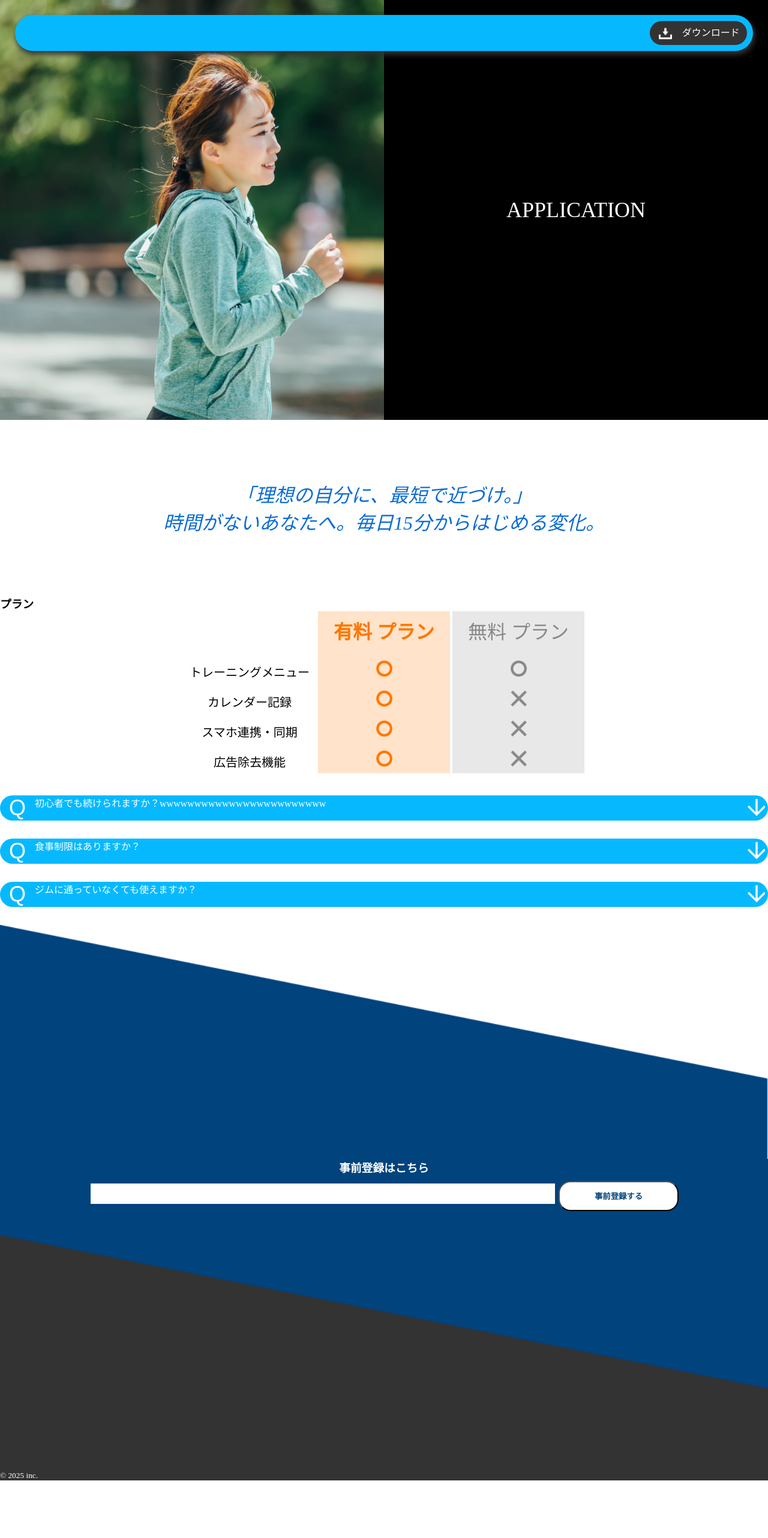
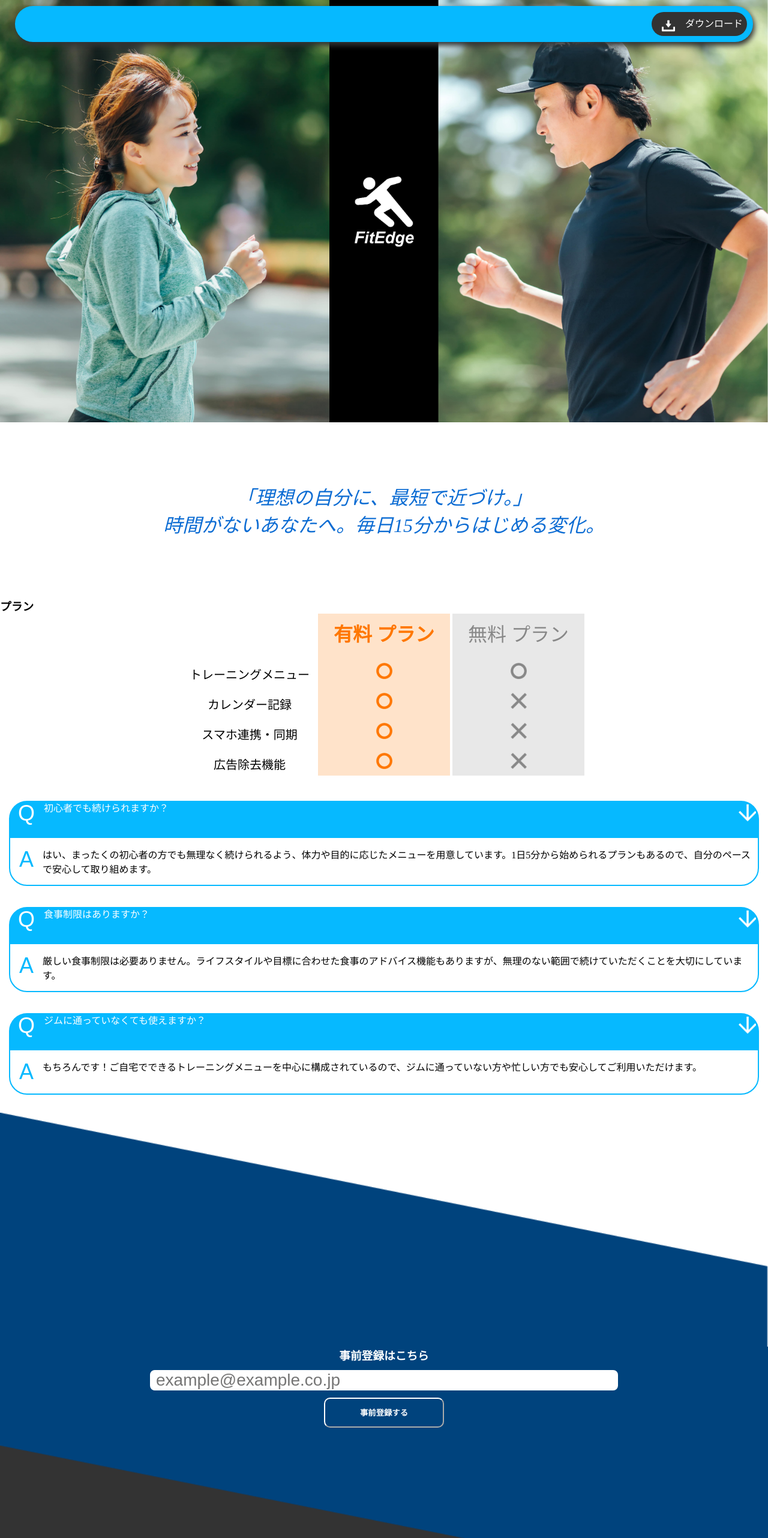
Before and after one commit to ty1227s/myportfolio2025, a plain HTML site: page ex2.html in a window 1280 px wide. Shown: the top 2564 px of the page at 60% size. Before the commit the page ends 2468 px from the top, so only its background shows below. Drawn offline with nearby package versions, Linux system fonts and the light colour scheme.

Commit message:
5/17日中

```diff
--- a/ex2.html
+++ b/ex2.html
@@ -9,7 +9,7 @@
 <body>
   <header class="header">
     <div class="header__logo">
-      <p class="header__logo-content">APPLICATION</p>
+      <p class="header__logo-content">FitEdge</p>
     </div>
     <div class="header__empty"></div>
     <div class="header__download">
@@ -22,10 +22,15 @@
 
   <main>
     <section class="mv">
-      <div class="mv__img"></div>
+      <div class="mv__symbol-sp">
+        <img class="mv__symbol-sp-img" src="img/fitedge.png" alt="FitEdgeシンボルマーク">
+      </div>
+      <div class="mv__img1"></div>
       <div class="mv__name">
-        <p class="mv__name-content">APPLICATION</p>
+        <img class="mv__symbol-img" src="img/fitedge.png" alt="FitEdgeシンボルマーク">
       </div>
+      <div class="mv__img2"></div>
+
     </section>
 
     <section class="slogan">
@@ -102,6 +107,12 @@
       </div>
     </section>
 
+    <section class="usage">
+      <div class="inner">
+
+      </div>
+    </section>
+
     <section class="qanda">
       <div class="inner">
         <div class="qanda__unit">
@@ -112,7 +123,7 @@
 
             <div class="qanda__unit-question-content">
               <p>
-                初心者でも続けられますか？wwwwwwwwwwwwwwwwwwwwwwww
+                初心者でも続けられますか？
               </p>
             </div>
 
@@ -121,8 +132,14 @@
             </div>
           </div>
           <div class="qanda__unit-answer">
+            <div class="qanda__unit-answer-content-A">
+              A
+            </div>
             <div class="qanda__unit-answer-content">
-              <span class="qanda__unit-answer-content-A">A</span>
+
+              <span>
+                はい、まったくの初心者の方でも無理なく続けられるよう、体力や目的に応じたメニューを用意しています。1日5分から始められるプランもあるので、自分のペースで安心して取り組めます。
+              </span>
             </div>
           </div>
         </div>
@@ -144,8 +161,14 @@
             </div>
           </div>
           <div class="qanda__unit-answer">
+            <div class="qanda__unit-answer-content-A">
+              A
+            </div>
             <div class="qanda__unit-answer-content">
-              <span class="qanda__unit-answer-content-A">A</span>
+
+              <span>
+                厳しい食事制限は必要ありません。ライフスタイルや目標に合わせた食事のアドバイス機能もありますが、無理のない範囲で続けていただくことを大切にしています。
+              </span>
             </div>
           </div>
         </div>
@@ -167,8 +190,14 @@
             </div>
           </div>
           <div class="qanda__unit-answer">
+            <div class="qanda__unit-answer-content-A">
+              A
+            </div>
             <div class="qanda__unit-answer-content">
-              <span class="qanda__unit-answer-content-A">A</span>
+
+              <span>
+                もちろんです！ご自宅でできるトレーニングメニューを中心に構成されているので、ジムに通っていない方や忙しい方でも安心してご利用いただけます。
+              </span>
             </div>
           </div>
         </div>
@@ -181,7 +210,7 @@
       <div class="inner">
         <h3>事前登録はこちら</h3>
         <form class="pre-registration__form" action="">
-          <input class="pre-registration__mail" type="email" name="" id="">
+          <input class="pre-registration__mail" type="email" name="" id=""  placeholder="example@example.co.jp">
           <button class="pre-registration__submit" type="submit">事前登録する</button>
         </form>
       </div>
@@ -193,7 +222,12 @@
 
 
   <footer>
-    <small style="text-align: center;">&copy; 2025 inc.</small>
+    <div class="inner">
+      <span class="footer__appli-name">FitEdge</span>
+      <a class="footer__privacy-policy" href=""><small>個人情報保護方針</small></a>
+      <small class="footer__copyright" style="text-align: center;">&copy; 2025 FItNavi inc.</small>
+    </div>
+
   </footer>
 
   <script src="https://ajax.googleapis.com/ajax/libs/jquery/3.7.1/jquery.min.js"></script>
--- a/ex2.js
+++ b/ex2.js
@@ -48,3 +48,15 @@ if (window.innerWidth > 768) {
     }
   });
 }
+
+// ページを読み込んでから3秒後にシンボルマークを表示
+window.addEventListener('load', () => {
+  const target1 = document.querySelector('.mv__symbol-img');
+  const target2 = document.querySelector('.mv__symbol-sp-img');
+
+  // ページ読み込み後すぐにクラスを追加
+  setTimeout(() => {
+    target1.classList.add('fade-in');
+    target2.classList.add('fade-in');
+  }, 0);
+});
--- a/ex2style.css
+++ b/ex2style.css
@@ -34,7 +34,7 @@
   color: var(--sub-color3);
   display: flex;
   height: 60px;
-  margin: 25px;
+  margin: 10px 25px 25px;
   position: fixed;
   transition: all 0.3s ease;
   width: calc(100% - 50px);
@@ -60,6 +60,7 @@
   cursor: default;
   font-family: Arial, Helvetica, sans-serif;
   font-size: 30px;
+  font-style: italic;
   font-weight: 700;
   margin-top: 15px;
   margin-bottom: 15px;
@@ -82,7 +83,7 @@
 }
 
 .header__empty {
-  width: calc(100% - 330px);
+  width: calc(100% - 185px);
 }
 
 
@@ -126,8 +127,8 @@
   background-image: url(img/icon_download.png);
   background-size: cover;
   height: 22px;
-  margin-top: 10px;
-  margin-left: 15px;
+  margin-top: 12px;
+  margin-left: 17px;
   width: 22px;
 }
 
@@ -151,40 +152,90 @@
 
 
 /* MV -------------------------------------------------------------------------- */
+
 .mv {
   display: flex;
-  height: 700px;
+  height: 88vh;
   width: 100%;
   z-index: 90;
 }
 
 @media screen and (max-width: 767px) {
   .mv {
-    display: inline;
+    display: block;
+    height: 50vh;
   }
 }
 
-.mv__img {
+.mv__symbol-sp {
+  background-color: #000;
+  height: 50vh;
+  text-align: center;
+  width: 100%;
+}
+
+@media screen and (min-width: 768px) {
+  .mv__symbol-sp {
+    display: none;
+  }
+}
+
+.mv__symbol-sp-img {
+  margin-left: auto;
+  margin-right: auto;
+  margin-top: 100px;
+  margin-bottom: auto;
+  height: 100px;
+  opacity: 0;
+  transition: opacity 3s ease;
+  width: auto;
+}
+
+.mv__symbol-sp-img.fade-in{
+  opacity: 1;
+}
+
+:root {
+  --mv-img-width: 45%; /* 未確定 */
+}
+
+.mv__img1 {
   background-image: url(img/mv2-min.jpg);
+  background-position: 26% 50%;
   background-size: cover;
   height: 100%;
   left: 0%;
   position: relative;
-  width: 50%;
+  width: var(--mv-img-width);
 }
 
 @media screen and (max-width: 767px) {
-  .mv__img {
-    height: 350px;
-    width: 100%;
+  .mv__img1 {
+    display: none;
   }
 }
 
-.mv__name {
+.mv__img2 {
+  background-image: url(img/mv2m-min.jpg);
+  background-position: 20% 50%;
+  background-repeat: no-repeat;
+  background-size: cover;
+  height: 100%;
+  transform: scale(-1, 1);
+  width: var(--mv-img-width);
+}
+
+@media screen and (max-width: 767px) {
+  .mv__img2 {
+    display: none;
+  }
+}
+
+.mv__name { /* クラス名変更予定 */
   background-color: #000;
   display: grid;
   place-items: center;
-  width: 50%;
+  width: 15%;
 }
 
 @media screen and (max-width: 767px) {
@@ -193,13 +244,20 @@
   }
 }
 
-.mv__name-content {
-  align-items: center;
-  color: var(--sub-color3);
-  font-size: 36px;
-  justify-items: center;
+.mv__symbol-img {
   text-align: center;
+  width: 100px;
+  opacity: 0;
+  transition: opacity 3s ease;
 }
+
+.mv__symbol-img.fade-in{
+  opacity: 1;
+}
+
+
+
+
 
 /* スローガンブロック ----------------------------------------------------------- */
 .slogan {
@@ -217,13 +275,19 @@
 
 @media screen and (max-width: 767px) {
   .slogan__content {
-    font-size: 24px;
+    font-size: 22px;
   }
 }
 
 .slogan__content-clause {
   margin: 0 -4px;
   white-space: nowrap;
+}
+
+@media screen and (max-width: 767px) {
+  .slogan__content-clause {
+    margin: 0 -2px;
+  }
 }
 
 /* プランブロック --------------------------------------------------------------- */
@@ -354,9 +418,11 @@
 }
 
 .qanda__unit {
-  margin-top: 30px;
+  margin-top: 35px;
   margin-bottom: 30px;
-  width: 100%;
+  margin-left: 15px;
+  margin-right: 15px;
+  width: calc(100% - 30px);
 }
 
 .qanda__unit.active {
@@ -365,20 +431,40 @@
 
 .qanda__unit-question {
   background-color: var(--main-color);
-  border-radius: 60px;
+
+  border-radius: 30px;
+  border-bottom-left-radius: 0;
+  border-bottom-right-radius: 0;
   color: var(--sub-color3);
   display: flex;
+  height: 60px;
+  transition: border-bottom-left-radius 0.3s ease;
+  transition: border-bottom-right-radius 0.3s ease;
   width: 100%;
 }
 
+.qanda__unit.active .qanda__unit-question {
+  border-radius: 60px;
+
+}
+
 .qanda__unit-question-content {
-  width: calc(100% - 60px);
+  line-height: 1.5;
   margin: 0;
   padding-bottom: 1px;
+  text-align: left;
+  width: calc(100% - 60px);
+}
+
+.qanda__unit-question-content p {
+  display: inline-block;
+  vertical-align: middle;
+  line-height: none;
+  word-wrap: break-word;
 }
 
 .qanda__unit-question-content-Q {
-  font-family: "futura-pt", sans-serif;
+  font-family: Arial, Helvetica, sans-serif;
   font-style: normal;
   font-size: 36px;
   font-weight: 400;
@@ -402,14 +488,31 @@
 }
 
 .qanda__unit-answer {
-  background-color: #999; /* 仮 */
-  max-height: 0px;
+  background-color: var(--sub-color3); /* 仮 */
+  border: 2px solid var(--main-color);
+  border-bottom-left-radius: 30px;
+  border-bottom-right-radius: 30px;
+  display: flex;
+  height: auto;
+  min-height: 0px;
   overflow: hidden;
+  padding-top: 15px;
+  padding-bottom: 15px;
   transition: max-height 0.3s ease, padding 0.3s ease;
 }
 
 .qanda__unit.active .qanda__unit-answer { /* active指定すべきはunit */
   height: 200px;
+}
+
+.qanda__unit-answer-content-A {
+  color: var(--main-color);
+  font-family: Arial, Helvetica, sans-serif;
+  font-style: normal;
+  font-size: 36px;
+  font-weight: 400;
+  padding-left: 15px;
+  padding-right: 15px;
 }
 
 /* 事前登録ブロック -------------------------------------------------------------- */
@@ -421,7 +524,7 @@
 }
 
 .pre-registration__form /* 事前登録フォーム全体 */ {
-  display: inline;
+  display: block;
   margin-left: auto;
   margin-right: auto;
   max-width: 800px;
@@ -429,29 +532,48 @@
 
 .pre-registration__mail /* メールアドレス入力欄 */{
   border: 2px solid var(--sub-color1);
+  border-radius: 10px;
   font-size: 28px;
-  width: 770px;
+  margin-top: 10px;
+  padding-left: 10px;
+  padding-right: 10px;
+  width: calc(100% - 40px);
+}
+
+@media screen and (max-width: 767px) {
+  .pre-registration__mail {
+    font-size: 21px;
+  }
 }
 
 
 .pre-registration__submit /* 事前登録ボタン */{
-  background-color: var(--sub-color3);
-  border-radius: 20px;
-  color: var(--sub-color1);
+  background-color: var(--sub-color1);
+  border-color: var(--sub-color3);
+  border-radius: 10px;
+  color: var(--sub-color3);
   cursor: pointer;
   font-weight: 700;
   height: 50px;
   margin-left: auto;
   margin-right: auto;
-  margin-bottom: 40px;
+  margin-bottom: 30px;
   margin-top: 10px;
   opacity: 1.0;
-  transition: opacity 0.3s ease;
+  transition: all 0.3s ease;
   width: 200px;
 }
 
+@media screen and (max-width: 767px) {
+  .pre-registration__submit {
+    height: 40px;
+    width: 130px;
+  }
+}
+
 .pre-registration__submit:hover {
-  opacity: 0.7;
+  background-color: var(--sub-color3);
+  color: var(--sub-color1);
 }
 
 /* フッター --------------------------------------------------------------------- */
@@ -460,3 +582,19 @@ footer {
   background-color: var(--sub-color2);
   color: var(--sub-color3);
 }
+
+.footer__appli-name {
+  color: #fff;
+  font-family: Arial, Helvetica, sans-serif;
+  font-size: 32px;
+  font-style: italic;
+}
+
+.footer__privacy-policy {
+  color: var(--sub-color3);
+  text-decoration: none;
+}
+
+.footer__privacy-policy:hover {
+
+}
```
Also changed, not shown: img/fitedge.png (added), img/mv2m-min.jpg (added), 1 other file.
